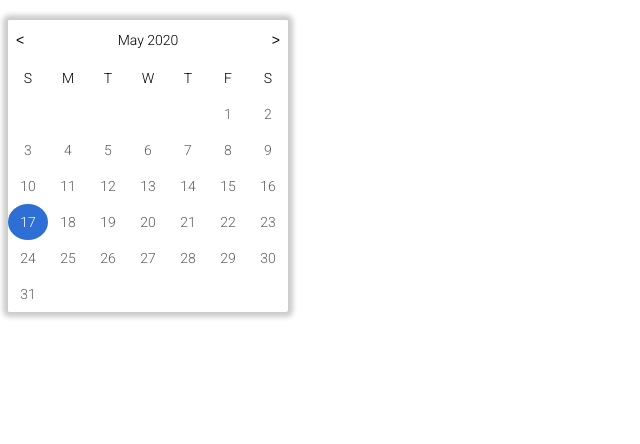
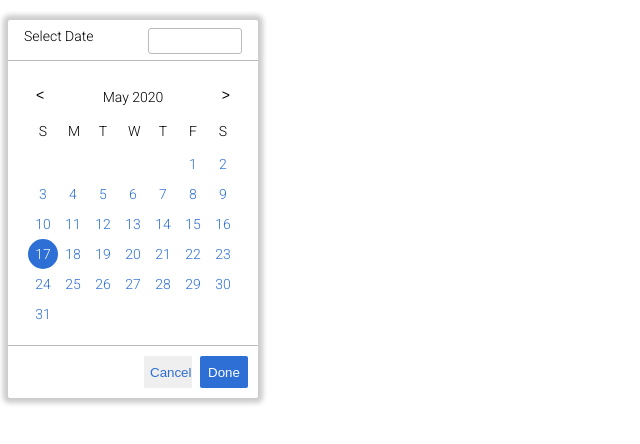
Before and after one commit to siddharthdb/calendar-plugin, a website: page index.html in a window 1280 px wide. Shown: the whole page, without its empty margins (0-640 px from the left). Drawn offline with Linux system fonts and the light colour scheme.

Commit message:
Added new layout. Formatted CSS

```diff
--- a/scripts/calendar.js
+++ b/scripts/calendar.js
@@ -1,7 +1,6 @@
 (function (root, factory) {
   root.myCalendar = factory(root);
 })(this, (root) => {
-
   let monthList = new Array(
     "January",
     "February",
@@ -17,16 +16,22 @@
     "December"
   );
 
-	let dayList = new Array("s", "m", "t", "w",	"t", "f", "s");
+  let dayList = new Array("s", "m", "t", "w", "t", "f", "s");
 
   let today = new Date();
-
   today.setHours(0, 0, 0, 0);
 
-	let init = () => {
+  let initializeCalendar = () => {
     console.log("Init the calendar");
 
-		let element = document.getElementById("calendar");
+    let calendar = document.getElementById("calendar");
+
+    calendarHeader(calendar);
+
+    // The main calendar body comprises of
+    // previous, next button, the current month listing
+    let calendarBody = document.createElement("div");
+    calendarBody.classList.add("calendar");
 
     let currentMonth = new Date(today.getFullYear(), today.getMonth(), 1);
 
@@ -34,9 +39,10 @@
     let monthNav = document.createElement("div");
     monthNav.classList.add("month-nav");
 
-		// Our "previous" button
+    // Previous button
     let previousButton = document.createElement("button");
     previousButton.setAttribute("data-action", "-1");
+    previousButton.classList.add("prev");
     previousButton.textContent = "\u003c";
     monthNav.appendChild(previousButton);
 
@@ -45,33 +51,75 @@
     monthDiv.classList.add("month");
     monthNav.appendChild(monthDiv);
 
-		// Our "next" button
+    // Next button
     let nextButton = document.createElement("button");
     nextButton.setAttribute("data-action", "1");
     nextButton.textContent = "\u003e";
+    nextButton.classList.add("next");
     monthNav.appendChild(nextButton);
 
-		element.appendChild(monthNav);
+	calendarBody.appendChild(monthNav);
 
 	// Creating the div that will contain the days of our calendar
     let content = document.createElement("div");
-		element.appendChild(content);
+    calendarBody.appendChild(content);
 
-		// Add Cancel and Done nuttons
-		let actionBtn = document.createElement("div");
+    //Order of appending DOM is important
+    calendar.appendChild(calendarBody);
 
-		let cancel = document.createElement("button");
-		cancel.classList.add("cancel");
-
-		let done = document.createElement("button");
-		done.classList.add("done");
-		element.appendChild(actionBtn);
+    createDoneCancel(calendar);
 
     // Load current month
     loadMonth(currentMonth, content, monthDiv);
 
+    prevNext(calendarBody, currentMonth, content, monthDiv);
+  };
+
+  let calendarHeader = (calendar) => {
+    // The header section consist of the select date text and a text box to enter a date
+    let dateHeader = document.createElement("div");
+    dateHeader.classList.add("header");
+
+	let selectTxt = document.createElement("div");
+	selectTxt.classList.add("slDate");
+    selectTxt.textContent = "Select Date";
+	dateHeader.appendChild(selectTxt);
+
+	let selectDate = document.createElement("div");
+	let txtDate = document.createElement("input");
+	txtDate.type = "text"
+	txtDate.pattern = "[0-9]{1,2}/[0-9]{1,2}/[0-9]{4}";
+	selectDate.classList.add("txtDate");
+	selectDate.appendChild(txtDate);
+
+	dateHeader.appendChild(selectDate);
+
+    calendar.appendChild(dateHeader);
+  };
+
+  let createDoneCancel = (calendar) => {
+
+    // Add Cancel and Done nuttons
+    let actionBtn = document.createElement("div");
+    actionBtn.classList.add("actionBtn");
+
+    let cancel = document.createElement("button");
+    cancel.classList.add("cancel");
+    cancel.textContent = "Cancel";
+    actionBtn.appendChild(cancel);
+
+    let done = document.createElement("button");
+    done.classList.add("done");
+    done.textContent = "Done";
+	actionBtn.appendChild(done);
+
+	calendar.appendChild(actionBtn);
+  };
+
+  let prevNext = (calendarBody, currentMonth, content, monthDiv) => {
     // Next/previous button functionality
-		element.querySelectorAll("button").forEach((element) => {
+    calendarBody.querySelectorAll("button").forEach((element) => {
+      if (element.getAttribute("data-action")) {
         element.addEventListener("click", () => {
           currentMonth.setMonth(
             currentMonth.getMonth() * 1 +
@@ -80,6 +128,7 @@
 
           loadMonth(currentMonth, content, monthDiv);
         });
+      }
     });
   };
 
@@ -112,10 +161,14 @@
       content.appendChild(cell);
 
       // Cell's timestamp
-			let timestamp = new Date(date.getFullYear(), date.getMonth(), i).getTime();
+      let timestamp = new Date(
+        date.getFullYear(),
+        date.getMonth(),
+        i
+      ).getTime();
       cell.addEventListener("click", () => {
         console.log(timestamp);
-				console.log(new Date(timestamp))
+        console.log(new Date(timestamp));
       });
 
       // Add a special class for today
@@ -123,14 +176,14 @@
         cell.classList.add("today");
       }
     }
-	}
+  };
 
   let createDaysNamesCells = (content) => {
     for (let i = 0; i < dayList.length; i++) {
       let cell = document.createElement("span");
       cell.classList.add("cell");
       cell.classList.add("day");
-			cell.textContent = dayList[i].substring(0, 3).toUpperCase();
+      cell.textContent = dayList[i].toUpperCase();
       content.appendChild(cell);
     }
   };
@@ -142,9 +195,9 @@
       cell.classList.add("empty");
       content.appendChild(cell);
     }
-	}
+  };
 
   return {
-		init,
+    init: initializeCalendar,
   };
 });
--- a/styles/scss/_action.scss
+++ b/styles/scss/_action.scss
@@ -1,12 +1,22 @@
 .actionBtn {
     border-top: 1px solid $mediumGrey;
+    padding: 10px;
+    height: 32px;
+    text-align: right;
+
+    & button {
+        height:32px;
+        width: 48px;
     }
 
     .cancel {
-    color: $blue;
+        color: $blue !important;
     }
 
     .done {
-    color: $white;
-    background-color: $blue;
+        margin-left: 8px;
+        color: $white !important;
+        background-color: $blue !important;
+        border-radius: 2px;
     }
+}
--- a/styles/scss/_calendar.scss
+++ b/styles/scss/_calendar.scss
@@ -1,18 +1,27 @@
 #calendar {
-    background: #fff;
+    background: $white;
     border-radius: 2px;
-    color: #000;
+    color: $black;
     overflow: hidden;
     margin-top: 20px;
-    max-width: 280px;
+    max-width: 250px;
     font-family: 'Roboto', sans-serif;
     font-size: 14px;
-    font-weight: 400;
-    box-shadow: 0 0 5px 5px #ccc;
+    font-weight: 500;
+    box-shadow: 0 0 5px 5px $lightGrey;
+}
+
+.calendar {
+    background: $white;
+    border-radius: 2px;
+    color: $black;
+    overflow: hidden;
+    padding: 16px 20px;
+    max-width: 210px;
 
     .month-nav {
-        background: #fff;
-        height: 40px;
+        background: $white;
+        height: 36px;
         line-height: 40px;
         text-align: center;
     }
@@ -21,11 +30,11 @@
         display: none;
     }
 
-    button:first-child {
+    .prev {
         float: left;
     }
 
-    button:last-child {
+    .next {
         float: right;
     }
 
@@ -34,11 +43,11 @@
     }
 
     .cell {
-        background: #fff;
-        color: #5d5d5d;
+        background: $white;
+        color: $blue;
         box-sizing: border-box;
         display: inline-block;
-        padding: 8px;
+        padding: 5px;
         text-align: center;
         width: calc(100% / 7);
         cursor: pointer;
@@ -46,9 +55,9 @@
     }
 
     .cell:hover {
-        background: #fff;
+        background: $white;
         border-radius: 50%;
-        border: 2px solid #2D6FD5;
+        border: 2px solid $blue;
     }
 
     .cell.empty:hover {
@@ -56,8 +65,8 @@
     }
 
     .cell.today {
-        background-color: #2D6FD5;
-        color: white;
+        background-color: $blue;
+        color: $white;
         border-radius: 50%;
     }
 
--- a/styles/scss/_header.scss
+++ b/styles/scss/_header.scss
@@ -0,0 +1,22 @@
+.header {
+    border-bottom: 1px solid $mediumGrey;
+    padding: 8px 16px;
+    height: 24px;
+    vertical-align: middle;
+
+    .slDate {
+        float: left;
+    }
+
+    .txtDate {
+        float: right;
+        border: 1px solid $mediumGrey;
+        border-radius: 3px;
+        padding: 2px;
+        & input[type="text"] {
+            width: 84px;
+            height: 18px;
+            border: none;
+        }
+    }
+}
--- a/styles/scss/_shared.scss
+++ b/styles/scss/_shared.scss
@@ -7,4 +7,5 @@ $black: #000;
 
 button {
     border: none;
+    outline: none;
 }
```
Also changed, not shown: index.html (+0 -1 lines), styles/calendar.css, 1 other file. Lines whose indentation alone changed are shown as unchanged.
